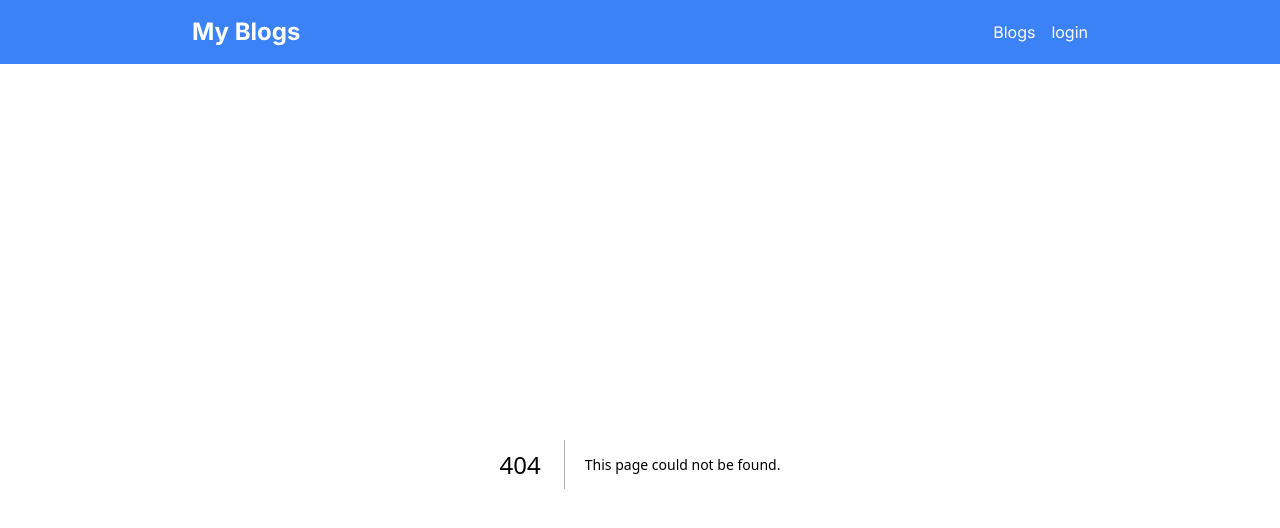
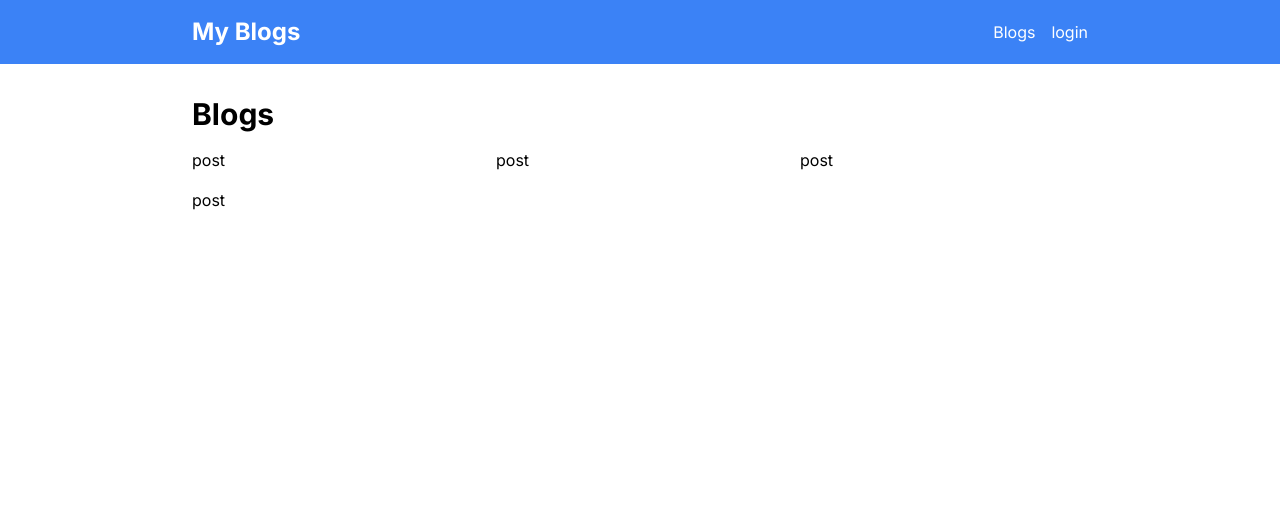
Before and after one commit to Raihanhn/Fullstack_Blog_App, a Next.js app: page /blogs in a window 1280 px wide. Before the commit this address had no page. Shown: the top 528 px of the page. Built offline with nearby package versions, Linux system fonts and the light colour scheme.

Commit message:
post added

```diff
--- /dev/null
+++ b/src/app/blogs/page.tsx
@@ -0,0 +1,17 @@
+import React from "react";
+
+const BlogPage = () => {
+  return (
+    <div className="max-w-4xl mx-auto py-8 ">
+      <h1 className="text-3xl font-bold mb-4">Blogs</h1>
+      <div className="grid grid-cols-1 sm:grid-cols-2 md:grid-cols-3 gap-4">
+        <h1>post</h1>
+        <h1>post</h1>
+        <h1>post</h1>
+        <h1>post</h1>
+      </div>
+    </div>
+  );
+};
+
+export default BlogPage;
```
